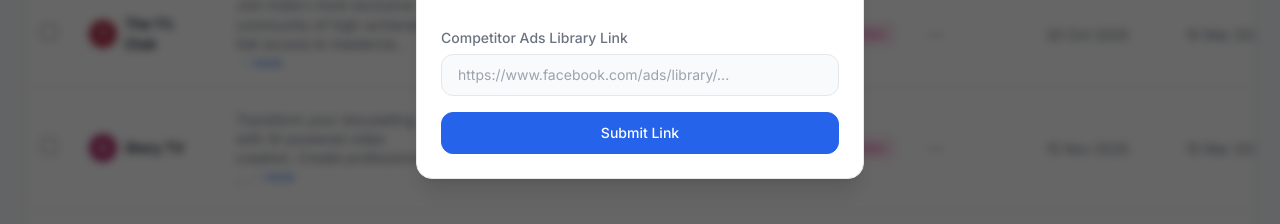
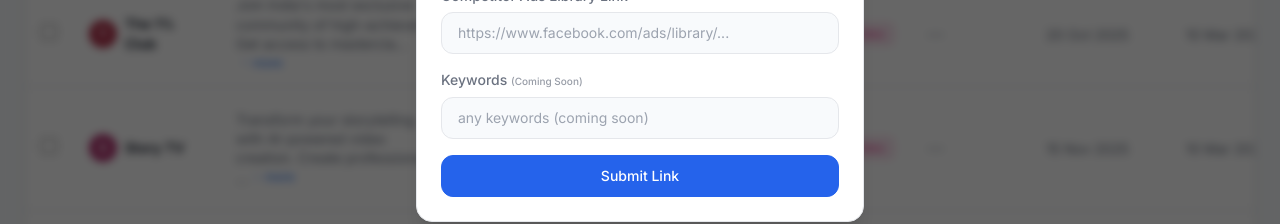
Before and after one commit to 2024eb03012-afk/Meta-ads-ai-system-, a Next.js app: page / in a window 1280 px wide. Both pictures are taken after a click on the button "Ads Library". Shown: the part 339-563 px from the top of the page. Built offline with nearby package versions, Linux system fonts and the light colour scheme; no server answers.

Commit message:
feat: add optional keywords field with coming soon placeholder

```diff
--- a/src/components/CompetitorAdsLibraryForm.tsx
+++ b/src/components/CompetitorAdsLibraryForm.tsx
@@ -7,6 +7,7 @@ interface Props {
 
 export default function CompetitorAdsLibraryForm({ onClose }: Props) {
     const [adsLibraryLink, setAdsLibraryLink] = useState('');
+    const [keywords, setKeywords] = useState('');
     const [loading, setLoading] = useState(false);
     const [success, setSuccess] = useState(false);
     const [error, setError] = useState<string | null>(null);
@@ -20,6 +21,7 @@ export default function CompetitorAdsLibraryForm({ onClose }: Props) {
         try {
             const formData = new FormData();
             formData.append('adsLibraryLink', adsLibraryLink);
+            formData.append('keywords', keywords);
             formData.append('timestamp', new Date().toISOString());
 
             const response = await fetch('https://n8n.smallgrp.com/webhook/725993f0-96a0-44d7-9cf0-f5e7ed9649d4', {
@@ -73,6 +75,22 @@ export default function CompetitorAdsLibraryForm({ onClose }: Props) {
                             />
                         </div>
 
+                        <div>
+                            <label className="block text-sm font-medium mb-1.5" style={{ color: 'var(--text-secondary)' }}>Keywords <span className="text-[10px] opacity-70">(Coming Soon)</span></label>
+                            <input
+                                type="text"
+                                value={keywords}
+                                onChange={(e) => setKeywords(e.target.value)}
+                                placeholder="any keywords (coming soon)"
+                                className="w-full px-4 py-2.5 rounded-xl text-sm outline-none transition-all"
+                                style={{
+                                    background: 'var(--bg-primary)',
+                                    border: '1px solid var(--border-color)',
+                                    color: 'var(--text-primary)',
+                                }}
+                            />
+                        </div>
+
                         {error && (
                             <div className="text-sm font-medium text-red-600">
                                 {error}
```
